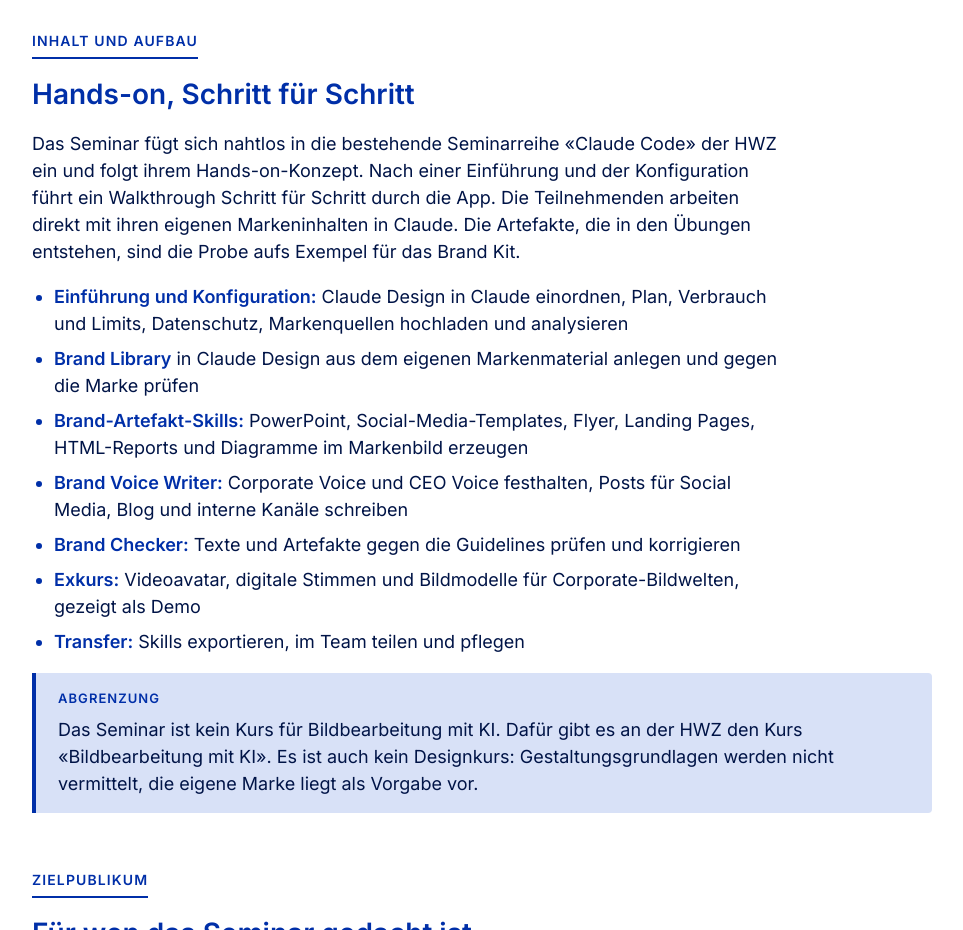
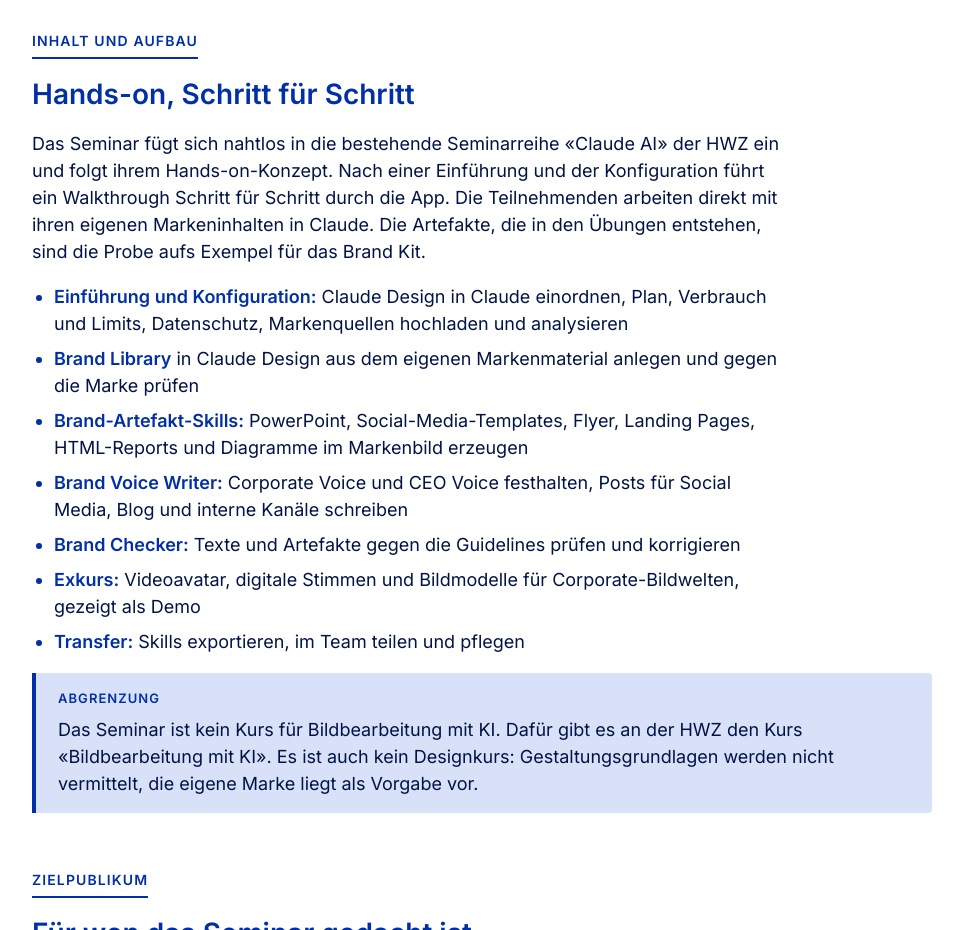
Before and after one commit to ralphhutter/ralphhutter.github.io, a plain HTML site: page claude-design/index.html in a window 1280 px wide. Shown: the part 1480-2410 px from the top of the page, without its empty margins (158-1121 px from the left). Drawn offline with Linux system fonts and the light colour scheme.

Commit message:
docs(claude-design): series name Claude AI
Co-Authored-By: Claude Opus 5.5 <noreply@anthropic.com>
Claude-Session: https://claude.ai/code/session_01XfRbAF8C91LLVdPbUkUuDi

```diff
--- a/claude-design/index.html
+++ b/claude-design/index.html
@@ -204,7 +204,7 @@
   <section>
     <p class="kicker">Inhalt und Aufbau</p>
     <h2>Hands-on, Schritt für Schritt</h2>
-    <p>Das Seminar fügt sich nahtlos in die bestehende Seminarreihe «Claude Code» der HWZ ein und folgt ihrem Hands-on-Konzept. Nach einer Einführung und der Konfiguration führt ein Walkthrough Schritt für Schritt durch die App. Die Teilnehmenden arbeiten direkt mit ihren eigenen Markeninhalten in Claude. Die Artefakte, die in den Übungen entstehen, sind die Probe aufs Exempel für das Brand Kit.</p>
+    <p>Das Seminar fügt sich nahtlos in die bestehende Seminarreihe «Claude AI» der HWZ ein und folgt ihrem Hands-on-Konzept. Nach einer Einführung und der Konfiguration führt ein Walkthrough Schritt für Schritt durch die App. Die Teilnehmenden arbeiten direkt mit ihren eigenen Markeninhalten in Claude. Die Artefakte, die in den Übungen entstehen, sind die Probe aufs Exempel für das Brand Kit.</p>
     <ul>
       <li><strong>Einführung und Konfiguration:</strong> Claude Design in Claude einordnen, Plan, Verbrauch und Limits, Datenschutz, Markenquellen hochladen und analysieren</li>
       <li><strong>Brand Library</strong> in Claude Design aus dem eigenen Markenmaterial anlegen und gegen die Marke prüfen</li>
```
